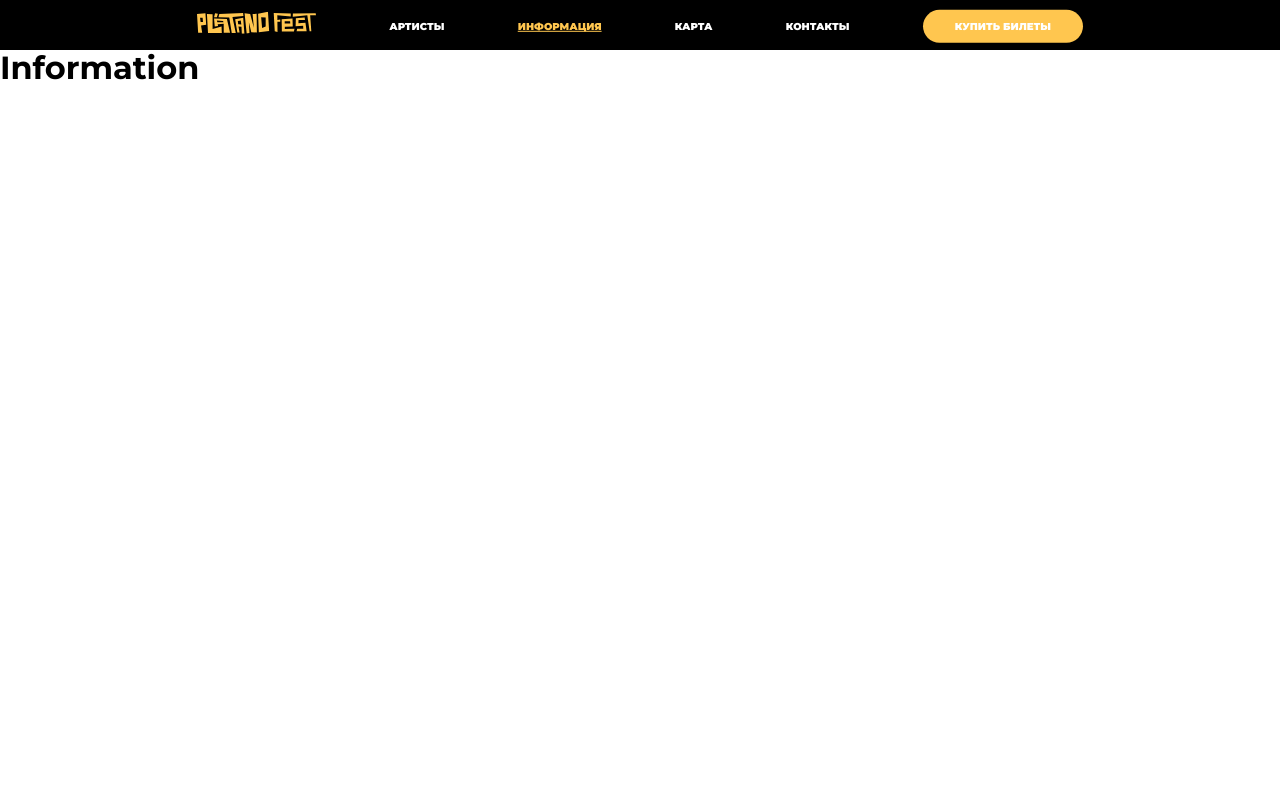
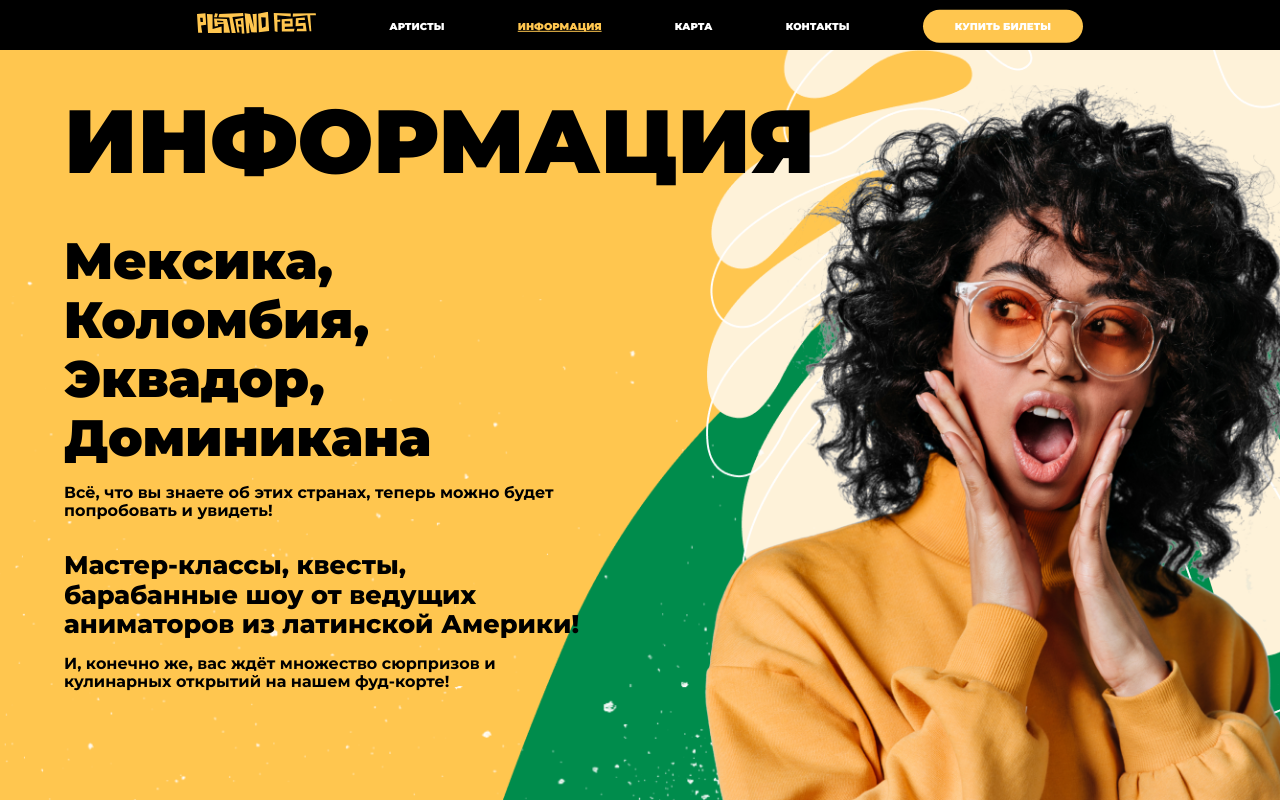
Before and after one commit to BoikoAnastasiia/Platano-Fest, a React (Create React App) app: page /information in a window 1280 px wide. Built offline with nearby package versions, Linux system fonts and the light colour scheme.

Commit message:
information done

```diff
--- a/src/Views/Artists/Artists.jsx
+++ b/src/Views/Artists/Artists.jsx
@@ -12,12 +12,9 @@ import shishka from './images/shishka.jpg';
 import ukachalo from './images/ukachalo.jpg';
 import asomnia from './images/asomnia.jpg';
 import misha from './images/misha.jpg';
-import SideBar from '../../Сomponents/SideBar';
 import Social from '../../Сomponents/Social';
 
 export default function Artists() {
-  const width = window.innerWidth;
-
   return (
     <div style={{ backgroundColor: '#ffc64f' }}>
       <AppBar />
--- a/src/Views/Information/Information.jsx
+++ b/src/Views/Information/Information.jsx
@@ -1,11 +1,42 @@
 import AppBar from '../../Сomponents/AppBar';
+import girl from './images/girl.png';
+import MainContainer from '../../Сomponents/MainContainer';
+import Header from '../../Сomponents/Header';
+import './Informations.scss';
 
 export default function Information() {
   return (
-    <div>
+    <div
+      style={{
+        backgroundColor: '#ffc64f',
+        backgroundImage: `url(${girl})`,
+        height: '100vh',
+        backgroundSize: 'cover',
+      }}
+    >
       <AppBar />
 
-      <h1>Information</h1>
+      <MainContainer>
+        <Header text="информация" />
+        <div className="countries-wrapper">
+          <h2 className="info-countries">
+            Мексика, Коломбия, Эквадор, Доминикана
+          </h2>
+          <p className="info-description">
+            Всё, что вы знаете об этих странах, теперь можно будет попробовать и
+            увидеть!
+          </p>
+          <h3 className="info-intro">
+            Мастер-классы, квесты, барабанные шоу от ведущих аниматоров из
+            латинской Америки!
+          </h3>
+
+          <p className="info-description">
+            И, конечно же, вас ждёт множество сюрпризов и кулинарных открытий на
+            нашем фуд-корте!
+          </p>
+        </div>
+      </MainContainer>
     </div>
   );
 }
--- /dev/null
+++ b/src/Views/Information/Informations.scss
@@ -0,0 +1,19 @@
+.info-countries {
+  font-size: 4vw;
+  font-weight: 900;
+}
+
+.countries-wrapper {
+  margin-top: 40px;
+  width: 45%;
+}
+
+.info-description {
+  font-weight: 600;
+}
+
+.info-intro {
+  margin-top: 30px;
+  font-weight: 800;
+  font-size: 2vw;
+}
```
Also changed, not shown: src/Views/Information/images/girl.png (added).
